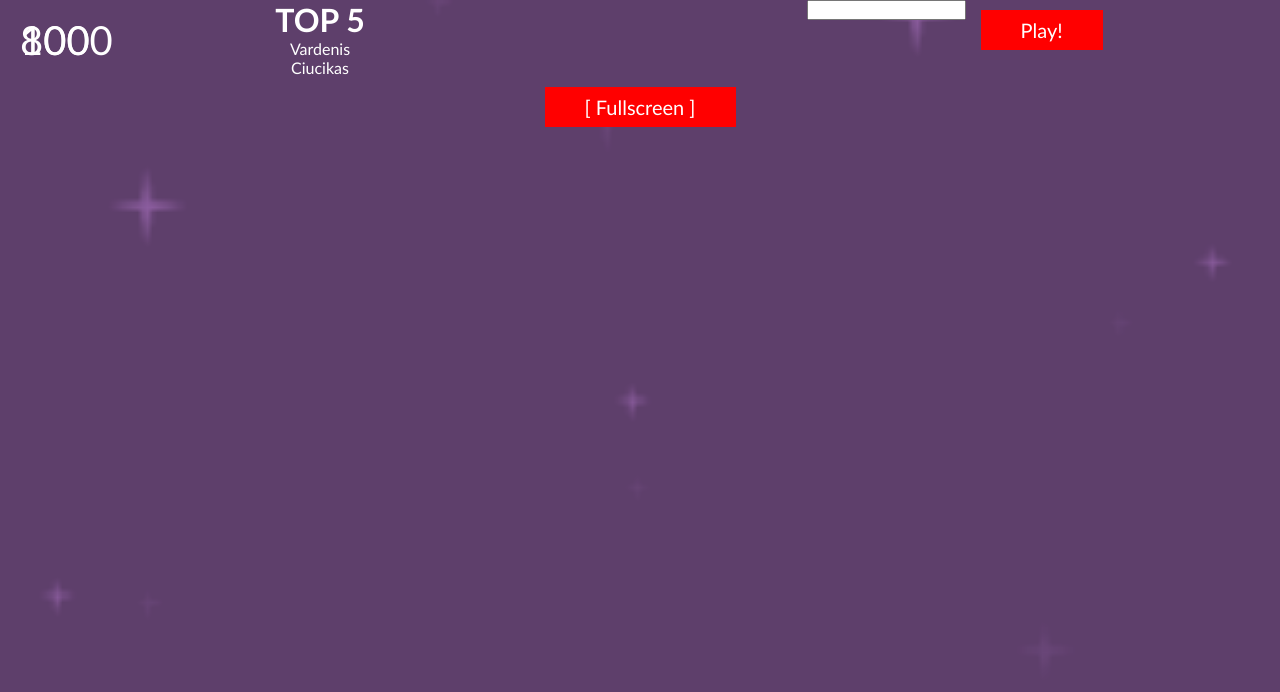
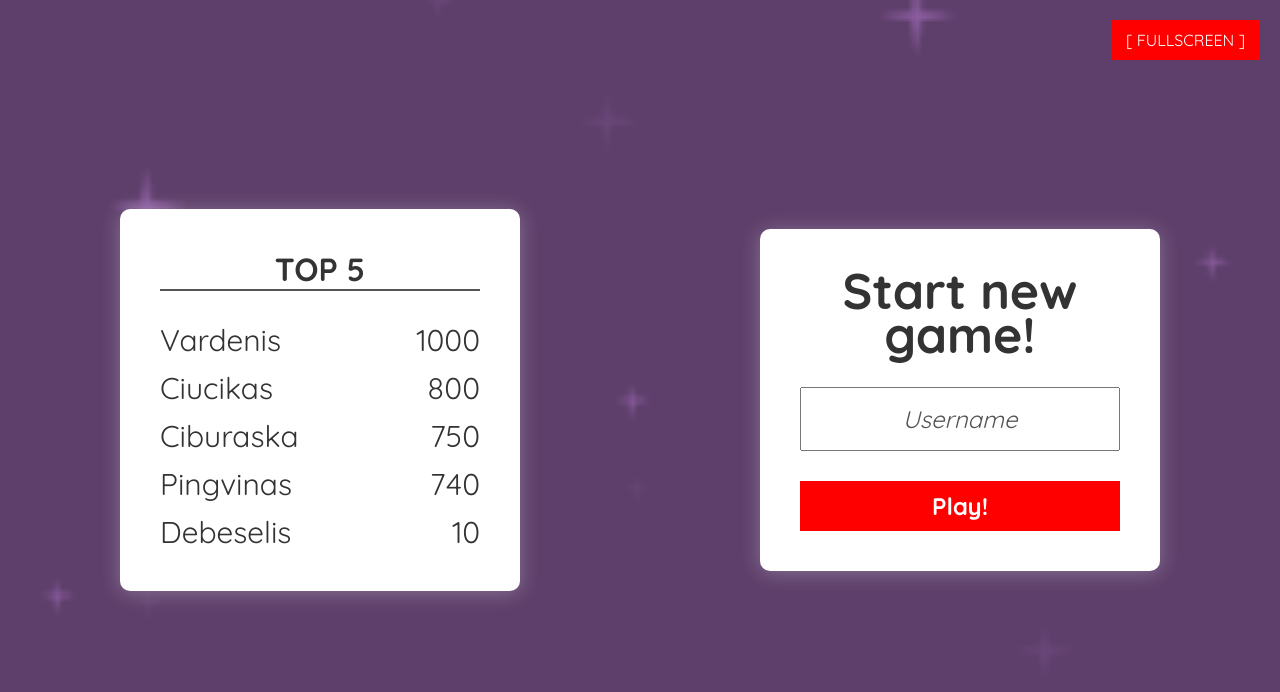
Before and after one commit to front-end-by-rimantas/space-invadors, a plain HTML site: page index.html in a window 1280 px wide. Drawn offline with Linux system fonts and the light colour scheme.

Commit message:
Style update

```diff
--- a/css/main.css
+++ b/css/main.css
@@ -1,11 +1,21 @@
+@font-face {
+    font-family: Quicksand;
+    src: url(../fonts/Quicksand-Regular.ttf);
+    font-weight: normal;
+}
+@font-face {
+    font-family: Quicksand;
+    src: url(../fonts/Quicksand-Bold.ttf);
+    font-weight: bold;
+}
+
 body,
 body * {
     margin: 0;
     padding: 0;
     vertical-align: top;
     box-sizing: border-box;
-    font-family: 'Gill Sans', 'Gill Sans MT', Calibri, 'Trebuchet MS', sans-serif;
-    color: #fff;
+    font-family: Quicksand, 'Gill Sans', 'Gill Sans MT', Calibri, 'Trebuchet MS', sans-serif;
 }
 
 body {
@@ -16,45 +26,122 @@ body {
     background-position: center;
 }
 
-.btn {
-    display: inline-block;
-    margin: 10px;
-    padding: 10px 40px;
-    line-height: 20px;
-    font-size: 20px;
-    background-color: #f00;
-}
-
 #game {
     text-align: center;
     position: relative;
     width: 100%;
     height: 100%;
 }
-    #game input {
+.fullscreen {
+    display: inline-block;
+    position: absolute;
+    top: 20px;
+    right: 20px;
+    padding: 10px 15px;
+    background-color: #f00;
+    color: #fff;
+    text-transform: uppercase;
+}
+
+.table {
+    position: absolute;
+    top: 50%;
+    left: 25%;
+    transform: translate(-50%, -50%);
+    width: 400px;
+    padding: 40px;
+    background-color: #fff;
+    color: #333;
+    box-shadow: 0 2px 20px #fff4;
+    border-radius: 10px;
+}
+    .table > * + * {
+        margin-top: 30px;
+    }
+    .table > h1 {
+        display: inline-block;
+        width: 100%;
+        border-bottom: 2px solid #555;
+    }
+    .table > .results {
+        display:  inline-block;
+        width: 100%;
+    }
+    .table > .results > .result {
+        display:  inline-block;
+        width: 100%;
+        font-size: 30px;
+    }
+        .table > .results > .result + .result {
+            margin-top: 10px;
+        }
+        .table .result > .username {
+            display:  inline-block;
+            width: calc(100% - 100px);
+            float: left;
+            text-align: left;
+        }
+        .table .result > .score {
+            display:  inline-block;
+            width: 100px;
+            float: left;
+            font-size: 30px;
+            text-align: right;
+        }
+
+.form {
+    position: absolute;
+    top: 50%;
+    left: 75%;
+    transform: translate(-50%, -50%);
+    width: 400px;
+    padding: 40px;
+    background-color: #fff;
+    color: #333;
+    box-shadow: 0 2px 20px #fff4;
+    border-radius: 10px;
+}
+    .form > * + * {
+        margin-top: 30px;
+    }
+    .form > .title {
+        display: inline-block;
+        width: 100%;
+        font-size: 50px;
+        line-height: 44px;
+        font-weight: bold;
+    }
+    .form > input {
+        display: inline-block;
+        width: 100%;
+        padding: 15px;
         color: #333;
+        line-height: 20px;
+        font-size: 24px;
+        text-align: center;
+    }
+        .form > input::placeholder {
+            color: #555;
+            font-style: italic;
+        }
+    .form > .btn {
+        display: inline-block;
+        width: 100%;
+        padding: 15px 40px;
+        line-height: 20px;
+        font-size: 24px;
+        background-color: #f00;
+        color: #fff;
+        font-weight: bold;
     }
 
-.table {
-    display: inline-block;
-    width: 50%;
-    float: left;
-}
-.form {
-    display: inline-block;
-    width: 50%;
-    float: left;
-}
-.fullscreen {
-    display: inline-block;
-    width: 100%;
-}
-.score,
-.lives {
+#game > .score,
+#game > .lives {
     position: absolute;
     top: 20px;
     line-height: 40px;
     font-size: 40px;
+    color: #fff;
 }
     .score {
         left: 20px;
@@ -68,7 +155,12 @@ body {
     .lives > .value {
         display: inline-block;
         float: left;
+        margin: 0 5px;
     }
+    .lives > .value {
+        color: red;
+    }
+
 .ground {
     position: absolute;
     top: 80px;
--- a/js/components/game/Lives.js
+++ b/js/components/game/Lives.js
@@ -6,20 +6,28 @@ class Lives {
         this.DOM = null;
         this.livesDOM = null;
 
+        this.maxLives = 3;
         this.lives = 3;
+    }
+
+    hearts() {
+        // const empty = '🤍'.repeat(this.maxLives - this.lives);
+        const empty = '';
+        const full = '❤'.repeat(this.lives);
+        return empty + full;
     }
 
     render() {
         this.DOM = document.querySelector(this.selector);
         const HTML = `<div class="label">Lives:</div>
-                    <div class="value">3</div>`;
+                    <div class="value">${this.hearts()}</div>`;
         this.DOM.innerHTML = HTML;
         this.livesDOM = this.DOM.querySelector('.value');
     }
 
     update() {
         this.lives--;
-        this.livesDOM.innerText = this.lives;
+        this.livesDOM.innerText = this.hearts();
 
         if (this.lives === 0) {
             console.log('GAME OVER');
--- a/js/components/home/Fullscreen.js
+++ b/js/components/home/Fullscreen.js
@@ -6,13 +6,8 @@ class Fullscreen {
 
     render() {
         this.DOM = document.querySelector(this.selector);
-
-        const HTML = '<div class="btn">[ Fullscreen ]</div>';
-        this.DOM.innerHTML = HTML;
-
-        const btn = this.DOM.querySelector('.btn');
-        btn.addEventListener('click', this.openFullscreen)
-
+        this.DOM.innerHTML = '[ Fullscreen ]';
+        this.DOM.addEventListener('click', this.openFullscreen);
     }
 
     openFullscreen() {
--- a/js/components/home/GameSetupForm.js
+++ b/js/components/home/GameSetupForm.js
@@ -14,7 +14,8 @@ class GameSetupForm {
     render() {
         this.DOM = document.querySelector(this.selector);
 
-        const HTML = `<input type="text" value="">
+        const HTML = `<div class="title">Start new game!</div>
+                    <input type="text" placeholder="Username" value="">
                     <div class="btn">Play!</div>`;
         this.DOM.innerHTML = HTML;
         this.inputDOM = this.DOM.querySelector('input');
--- a/js/components/home/HomeScreen.js
+++ b/js/components/home/HomeScreen.js
@@ -26,9 +26,9 @@ class HomeScreen {
      * Metodas Home screen turiniui generuoti
      */
     render() {
-        const HTML = `<div class="table">TABLE</div>
-                    <div class="form">FORM</div>
-                    <div class="fullscreen">FULLSCREEN</div>`;
+        const HTML = `<div class="fullscreen">FULLSCREEN</div>
+                    <div class="half table">TABLE</div>
+                    <div class="half form">FORM</div>`;
         this.DOM.innerHTML = HTML;
         this.DOM.dataset.page = 'home';
 
--- a/js/components/home/ScoreTable.js
+++ b/js/components/home/ScoreTable.js
@@ -10,6 +10,18 @@ class ScoreTable {
             {
                 username: 'Ciucikas',
                 score: 800
+            },
+            {
+                username: 'Ciburaska',
+                score: 750
+            },
+            {
+                username: 'Pingvinas',
+                score: 740
+            },
+            {
+                username: 'Debeselis',
+                score: 10
             },
         ];
     }
```
Also changed, not shown: fonts/OFL.txt (added), fonts/Quicksand-Bold.ttf (added), fonts/Quicksand-Light.ttf (added), fonts/Quicksand-Medium.ttf (added), fonts/Quicksand-Regular.ttf (added), fonts/Quicksand-SemiBold.ttf (added), fonts/Quicksand-VariableFont_wght.ttf (added).
